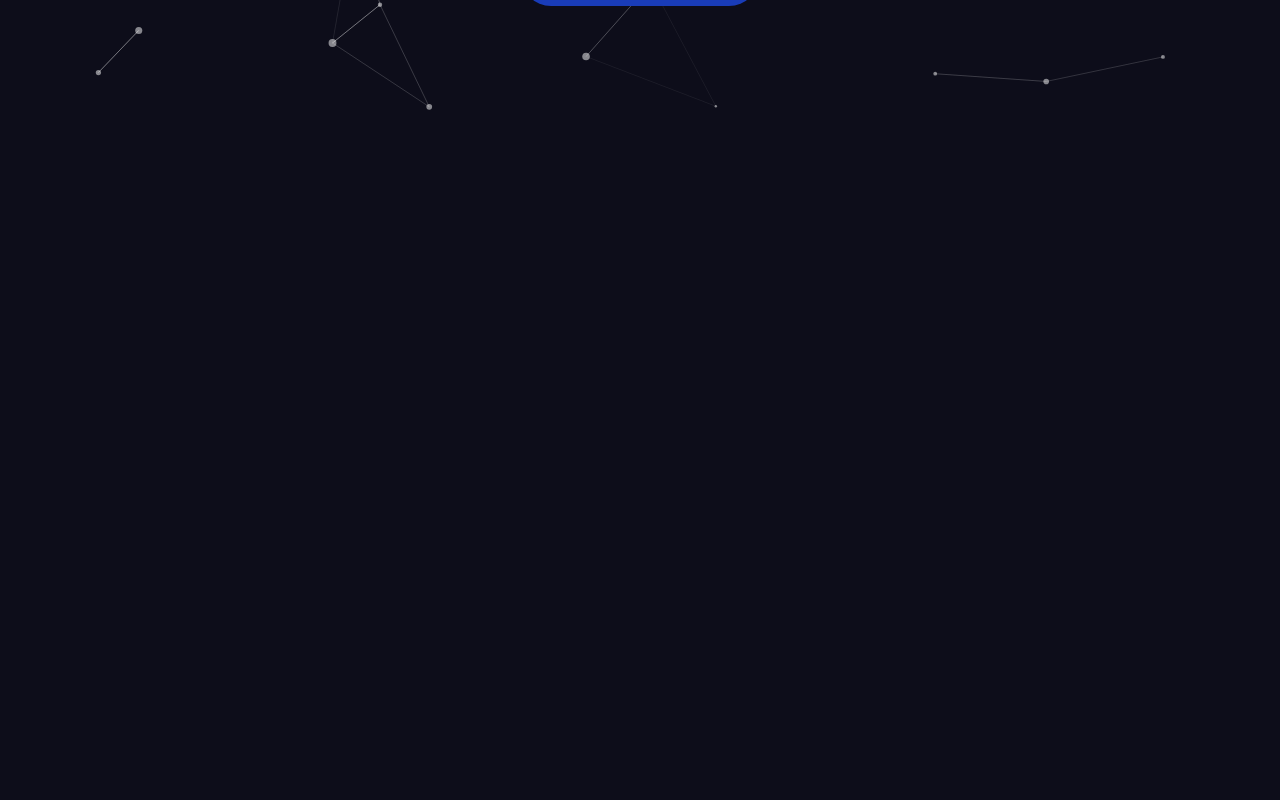
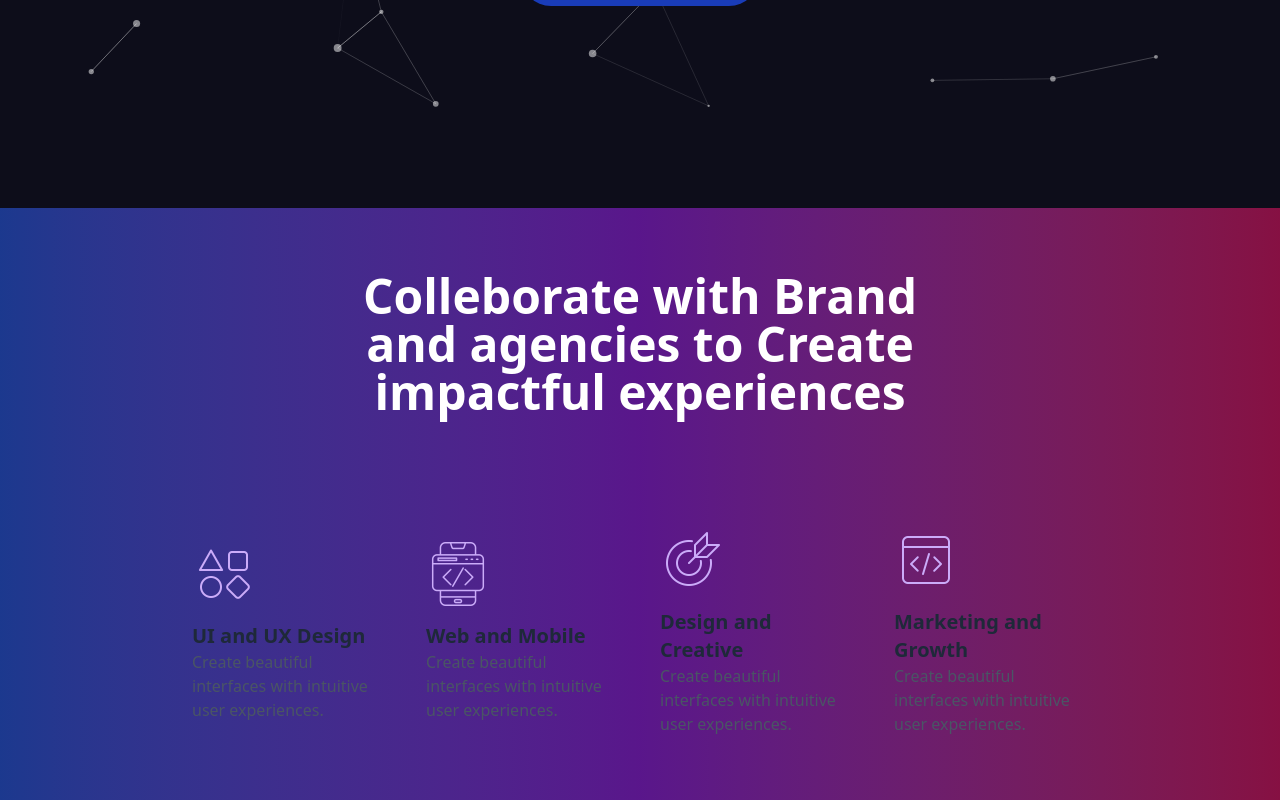
Before and after one commit to oasifsadik/nextjs-portfolio-website, a Next.js app: page / in a window 1280 px wide. Shown: the part 592-1392 px from the top of the page. Before the commit the page ends 800 px from the top, so only its background shows below. Built offline with nearby package versions, Linux system fonts and the light colour scheme.

Commit message:
designing service card

```diff
--- a/app/components/Home/Home.tsx
+++ b/app/components/Home/Home.tsx
@@ -1,9 +1,11 @@
 import Hero from "./hero/hero";
+import ServiceSection from "./services/service";
 
 export default function HomePage() {
   return (
     <div className="overflow-hidden">
       <Hero />
+      <ServiceSection />
     </div>
   );
 }
--- /dev/null
+++ b/app/components/Home/services/ServiceCard.tsx
@@ -0,0 +1,14 @@
+type Props ={
+    icon: string;
+    name: string;
+    description: string;
+}
+export default function ServiceCard({icon, name, description}: Props){
+    return(
+        <div className="">
+            <img src={icon} alt={name} height={60} width={60} className="w-16 h-16 mb-4" />
+            <h3 className="text-xl font-bold text-gray-800">{name}</h3>
+            <p className="text-gray-600">{description}</p>
+        </div>
+    );
+}
--- /dev/null
+++ b/app/components/Home/services/service.tsx
@@ -0,0 +1,25 @@
+import ServiceCard from "./ServiceCard";
+
+export default function ServiceSection(){
+    return(
+        <div className="pt-16 pb-16 items-center justify-center flex flex-col bg-gradient-to-r from-blue-900 via-purple-900 to-pink-900 space-y-8">
+            <h1 className="text-center text-2xl md:text-4xl xl:text-5xl font-bold text-white">Colleborate with Brand <br /> and agencies to Create <br /> impactful experiences</h1>
+
+          <div className="grid w-[90%] sm:w-[70%] mx-auto grid-cols-1 md:grid-cols-2 xl:grid-cols-4 gap-10 mt-20 items-center">
+
+                <div>
+                    <ServiceCard icon="/images/s1.png" name="UI and UX Design" description="Create beautiful interfaces with intuitive user experiences." />
+                </div>
+                <div>
+                    <ServiceCard icon="/images/s2.png" name="Web and Mobile" description="Create beautiful interfaces with intuitive user experiences." />
+                </div>
+                <div>
+                    <ServiceCard icon="/images/s3.png" name="Design and Creative" description="Create beautiful interfaces with intuitive user experiences." />
+                </div>
+                <div>
+                    <ServiceCard icon="/images/s4.png" name="Marketing and Growth" description="Create beautiful interfaces with intuitive user experiences." />
+                </div>
+            </div>
+        </div>
+    )
+}
```
